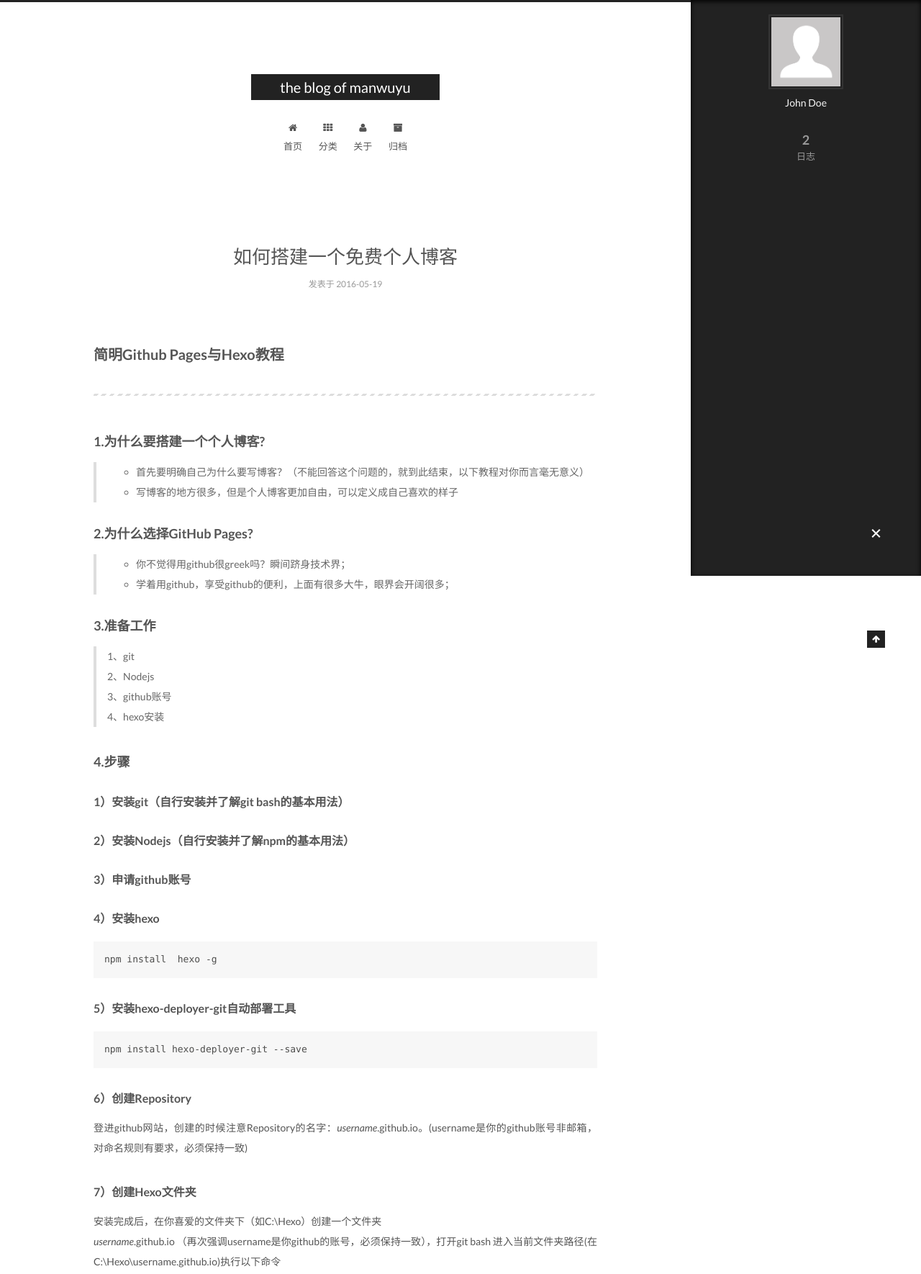
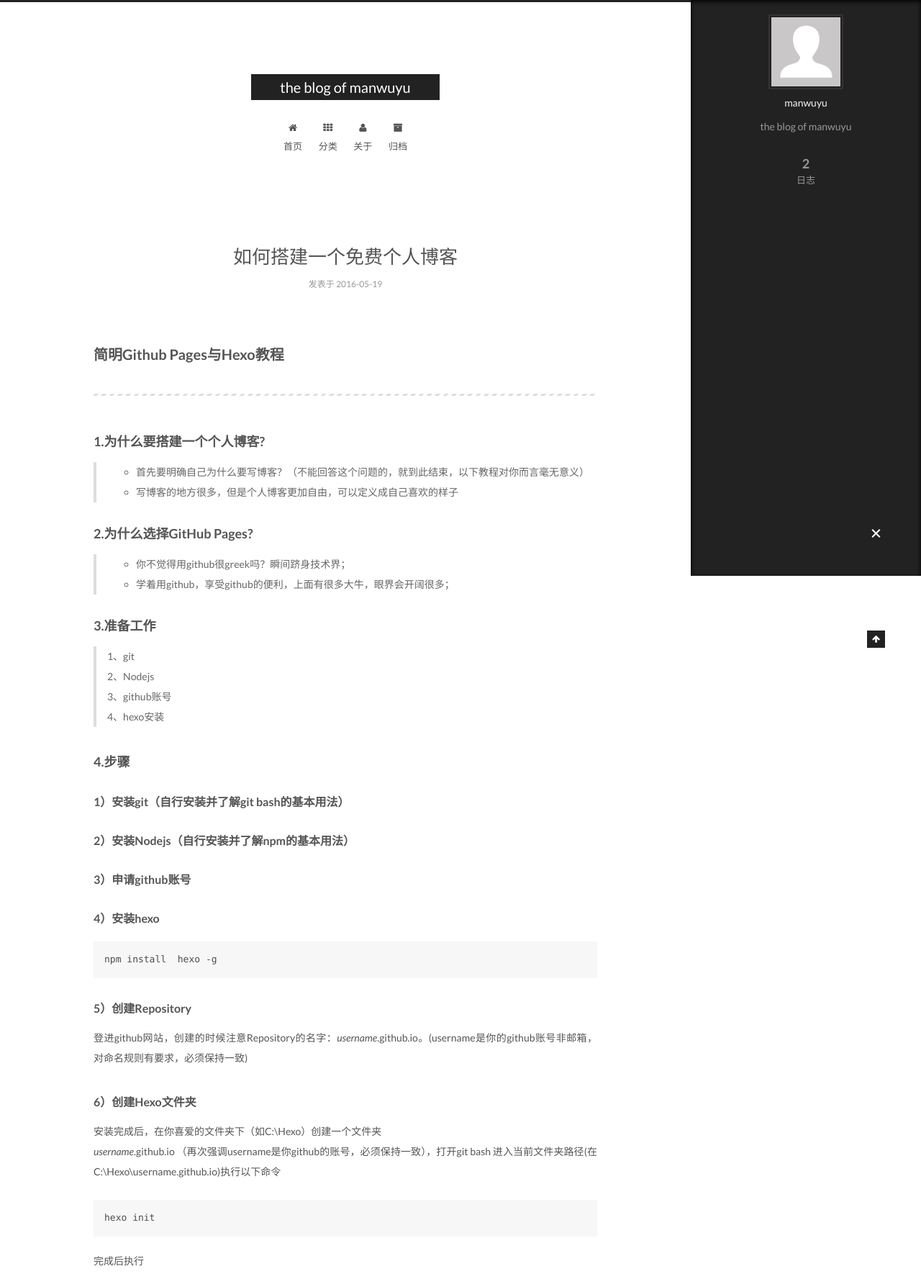
Before and after one commit to manwuyu/manwuyu.github.io, a plain HTML site: page index.html in a window 1280 px wide. Shown: the top 1770 px of the page at 72% size. Drawn offline with Linux system fonts and the light colour scheme.

Commit message:
Site updated: 2016-05-23 14:24:13

```diff
--- a/css/main.css
+++ b/css/main.css
@@ -1548,7 +1548,7 @@ pre .javascript .function {
   width: 4px;
   height: 4px;
   border-radius: 50%;
-  background: #5dffff;
+  background: #f49178;
 }
 .links-of-blogroll {
   font-size: 13px;
--- a/index.html
+++ b/index.html
@@ -84,15 +84,15 @@
 
 
 
-<meta name="description">
+<meta name="description" content="the blog of manwuyu">
 <meta property="og:type" content="website">
 <meta property="og:title" content="the blog of manwuyu">
 <meta property="og:url" content="http:///manwuyu.github.io/index.html">
 <meta property="og:site_name" content="the blog of manwuyu">
-<meta property="og:description">
+<meta property="og:description" content="the blog of manwuyu">
 <meta name="twitter:card" content="summary">
 <meta name="twitter:title" content="the blog of manwuyu">
-<meta name="twitter:description">
+<meta name="twitter:description" content="the blog of manwuyu">
 
 
 
@@ -304,9 +304,8 @@
 <p>1、git<br>2、Nodejs<br>3、github账号<br>4、hexo安装</p>
 </blockquote>
 <h3 id="4-步骤"><a href="#4-步骤" class="headerlink" title="4.步骤"></a>4.步骤</h3><h4 id="1）安装git（自行安装并了解git-bash的基本用法）"><a href="#1）安装git（自行安装并了解git-bash的基本用法）" class="headerlink" title="1）安装git（自行安装并了解git bash的基本用法）"></a>1）安装git（自行安装并了解git bash的基本用法）</h4><h4 id="2）安装Nodejs（自行安装并了解npm的基本用法）"><a href="#2）安装Nodejs（自行安装并了解npm的基本用法）" class="headerlink" title="2）安装Nodejs（自行安装并了解npm的基本用法）"></a>2）安装Nodejs（自行安装并了解npm的基本用法）</h4><h4 id="3）申请github账号"><a href="#3）申请github账号" class="headerlink" title="3）申请github账号"></a>3）申请github账号</h4><h4 id="4）安装hexo"><a href="#4）安装hexo" class="headerlink" title="4）安装hexo"></a>4）安装hexo</h4><pre><code>npm install  hexo -g
-</code></pre><h4 id="5）安装hexo-deployer-git自动部署工具"><a href="#5）安装hexo-deployer-git自动部署工具" class="headerlink" title="5）安装hexo-deployer-git自动部署工具"></a>5）安装hexo-deployer-git自动部署工具</h4><pre><code>npm install hexo-deployer-git --save
-</code></pre><h4 id="6）创建Repository"><a href="#6）创建Repository" class="headerlink" title="6）创建Repository"></a>6）创建Repository</h4><p>登进github网站，创建的时候注意Repository的名字：<em>username</em>.github.io。(username是你的github账号非邮箱，对命名规则有要求，必须保持一致)</p>
-<h4 id="7）创建Hexo文件夹"><a href="#7）创建Hexo文件夹" class="headerlink" title="7）创建Hexo文件夹"></a>7）创建Hexo文件夹</h4><p>安装完成后，在你喜爱的文件夹下（如C:\Hexo）创建一个文件夹<br><em>username</em>.github.io （再次强调username是你github的账号，必须保持一致），打开git bash 进入当前文件夹路径(在C:\Hexo\username.github.io)执行以下命令</p>
+</code></pre><h4 id="5）创建Repository"><a href="#5）创建Repository" class="headerlink" title="5）创建Repository"></a>5）创建Repository</h4><p>登进github网站，创建的时候注意Repository的名字：<em>username</em>.github.io。(username是你的github账号非邮箱，对命名规则有要求，必须保持一致)</p>
+<h4 id="6）创建Hexo文件夹"><a href="#6）创建Hexo文件夹" class="headerlink" title="6）创建Hexo文件夹"></a>6）创建Hexo文件夹</h4><p>安装完成后，在你喜爱的文件夹下（如C:\Hexo）创建一个文件夹<br><em>username</em>.github.io （再次强调username是你github的账号，必须保持一致），打开git bash 进入当前文件夹路径(在C:\Hexo\username.github.io)执行以下命令</p>
 <pre><code>hexo init
 </code></pre><p>完成后执行</p>
 <pre><code>npm install
@@ -314,7 +313,8 @@
 <pre><code>hexo generate
 hexo server
 </code></pre><p><img src="http://static.vsochina.com/data/uploads/2016/05/20/431348922573e69deee191_1024.png" alt="alt text"></p>
-<h4 id="8）修改配置文件"><a href="#8）修改配置文件" class="headerlink" title="8）修改配置文件"></a>8）修改配置文件</h4><p>编辑_config.yml文件（在C:\Hexo\username.github.io下）<br>修改文件里面的deploy。其中的repository就改成你刚刚复制的地址。保存这个文件。<br>url为：<a href="http://*username*.github.io" target="_blank" rel="external">http://*username*.github.io</a><br><img src="http://static.vsochina.com/data/uploads/2016/05/20/1782547878573e678145cef_1024.png" alt="此处输入图片的描述"></p>
+<h4 id="7）安装hexo-deployer-git自动部署工具"><a href="#7）安装hexo-deployer-git自动部署工具" class="headerlink" title="7）安装hexo-deployer-git自动部署工具"></a>7）安装hexo-deployer-git自动部署工具</h4><pre><code>npm install hexo-deployer-git --save
+</code></pre><h4 id="8）修改配置文件"><a href="#8）修改配置文件" class="headerlink" title="8）修改配置文件"></a>8）修改配置文件</h4><p>编辑_config.yml文件（在C:\Hexo\username.github.io下）<br>修改文件里面的deploy。其中的repository就改成你刚刚复制的地址。保存这个文件。<br>url为：<a href="http://*username*.github.io" target="_blank" rel="external">http://*username*.github.io</a><br><img src="http://static.vsochina.com/data/uploads/2016/05/20/1782547878573e678145cef_1024.png" alt="此处输入图片的描述"></p>
 <h4 id="9）设置SSH-keys"><a href="#9）设置SSH-keys" class="headerlink" title="9）设置SSH keys"></a>9）设置SSH keys</h4><p>检查是否已经存在了SSH keys,如果不存在就没有关系，如果存在的话，直接删除.ssh文件夹里面所有文件：<br><img src="http://static.vsochina.com/data/uploads/2016/05/20/1187217640573e678145526_1024.png" alt="此处输入图片的描述"><br>输入以下指令（邮箱就是你注册Github时候的邮箱）后，回车：</p>
 <pre><code>ssh-keygen -t rsa -C &quot;your_email@163.com&quot;
 </code></pre><p>然后它会提示要你输入passphrase（如上图，我没有输入直接回车，如果你输入的话，要记得，到时候会用到）。之后，如果出现类似下图：<br><img src="http://static.vsochina.com/data/uploads/2016/05/20/342875614573e67819e4f0_1024.png" alt="此处输入图片的描述"><br>然后键入以下指令：</p>
@@ -501,9 +501,9 @@ hexo server
         <div class="site-author motion-element" itemprop="author" itemscope itemtype="http://schema.org/Person">
           <img class="site-author-image" itemprop="image"
                src="/images/avatar.gif"
-               alt="John Doe" />
-          <p class="site-author-name" itemprop="name">John Doe</p>
-          <p class="site-description motion-element" itemprop="description"></p>
+               alt="manwuyu" />
+          <p class="site-author-name" itemprop="name">manwuyu</p>
+          <p class="site-description motion-element" itemprop="description">the blog of manwuyu</p>
         </div>
         <nav class="site-state motion-element">
           <div class="site-state-item site-state-posts">
@@ -552,7 +552,7 @@ hexo server
   <span class="with-love">
     <i class="fa fa-heart"></i>
   </span>
-  <span class="author" itemprop="copyrightHolder">John Doe</span>
+  <span class="author" itemprop="copyrightHolder">manwuyu</span>
 </div>
 
 <div class="powered-by">
```
Also changed, not shown: 2016/05/19/My-New-Post/index.html (+10 -10 lines), 2016/05/19/hello-world/index.html (+4 -4 lines), archives/2016/05/index.html (+7 -7 lines), archives/2016/index.html (+7 -7 lines), archives/index.html (+7 -7 lines).
